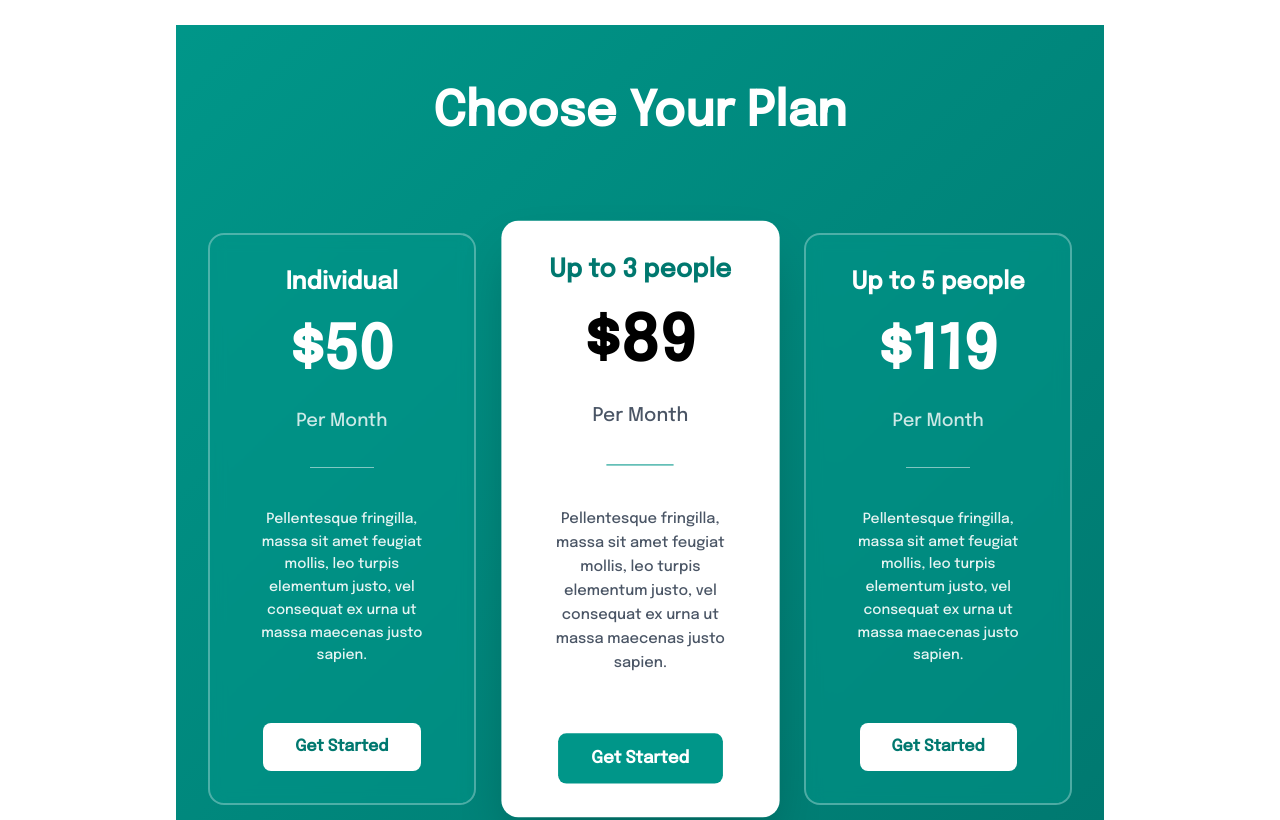
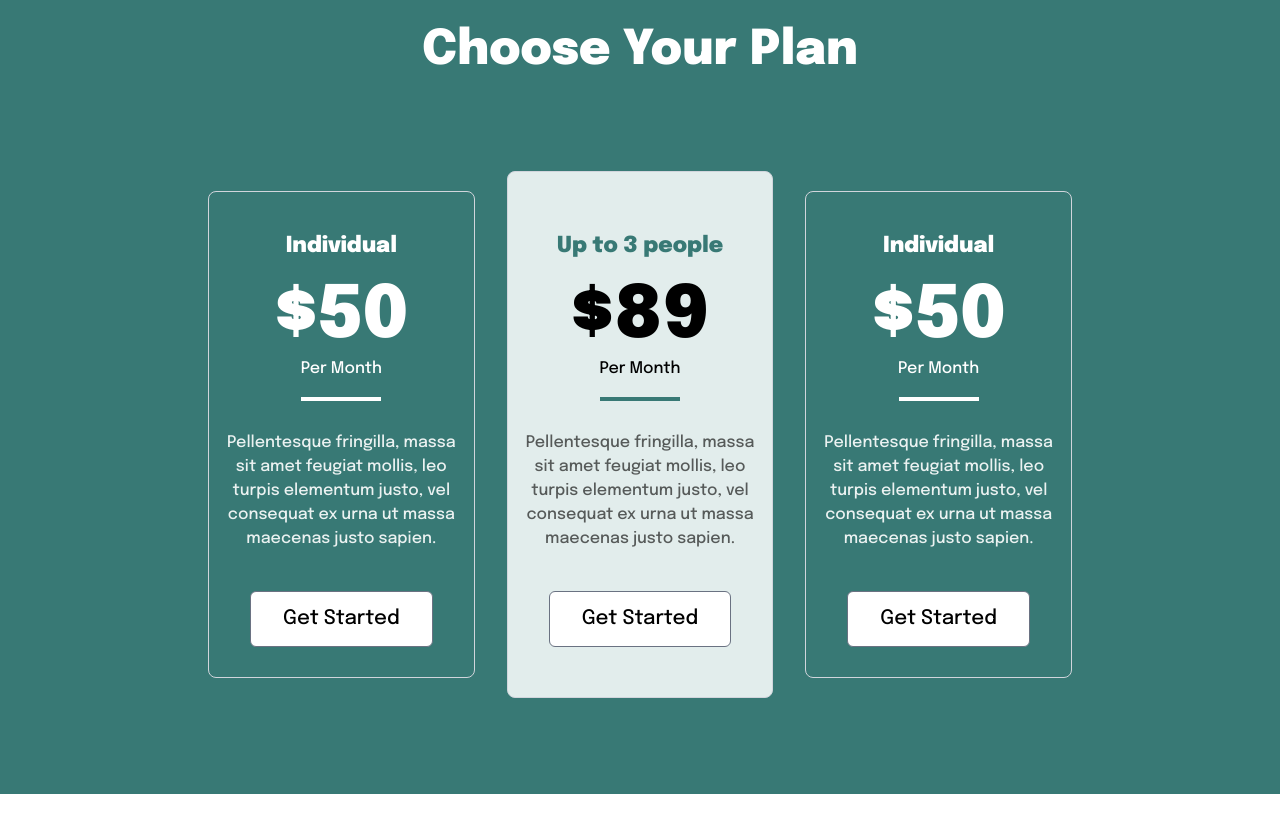
Before and after one commit to mr-harikrishnan/gng-next-js-final-project, a Next.js app: page / in a window 1280 px wide. Shown: the part 6340-7160 px from the top of the page. Built offline with nearby package versions, Linux system fonts and the light colour scheme.

Commit message:
plan section completed

```diff
--- a/src/app/(root)/component/findAndStartCourse/FindAndStartCourse.tsx
+++ b/src/app/(root)/component/findAndStartCourse/FindAndStartCourse.tsx
@@ -15,7 +15,7 @@ function FindAndStartCourse() {
                     <input type="text" placeholder='Full Name*' className='border border-gray-500 rounded-md py-3 px-12' />
                     <input type="text" placeholder='Email*' className='border border-gray-500 rounded-md py-3 px-12' />
                     <input type="text" placeholder='English*' className='border border-gray-500 rounded-md py-3 px-12' />
-                    <Button></Button>
+                    <Button text={"Button"} ></Button>
                 </div>
             </div>
         </div>
--- a/src/app/(root)/component/plan/Plan.tsx
+++ b/src/app/(root)/component/plan/Plan.tsx
@@ -1,41 +1,13 @@
+import Button from '@/common/Button'
+import PlanFullCard from '@/common/PlanFullCard'
 import React from 'react'
 
 function Plan() {
     return (
-        <div className='w-full min-h-screen bg-gradient-to-br from-teal-600 to-teal-700 py-8 md:py-16'>
-            <h1 className='text-3xl md:text-5xl font-bold text-center text-white mb-8 md:mb-16 px-4'>Choose Your Plan</h1>
+        <div className='w-full min-h-screen  py-8 md:py-16'>
+            <h1 className='text-[32px] font-morebold mt-8.5  md:text-5xl  text-center text-white  md:mb-16 px-4'>Choose Your Plan</h1>
             <div className='w-full'>
-                <div className="flex flex-col lg:flex-row mt-4 md:mt-8 justify-center items-center gap-6 md:gap-8 p-4 md:p-8">
-                    {/* Individual Plan */}
-                    <div className="flex items-center gap-6 flex-col w-full max-w-sm mx-auto p-6 md:p-8 rounded-2xl border-2 border-white/30 bg-teal-600/50 backdrop-blur-sm text-white">
-                        <h5 className="text-xl md:text-2xl font-bold text-white">Individual</h5>
-                        <h1 className="text-5xl md:text-6xl font-bold text-white">$50</h1>
-                        <div className="text-base md:text-lg text-white/80 mb-2">Per Month</div>
-                        <hr className="w-12 md:w-16 border-white/50 mb-4" />
-                        <p className="mb-6 md:mb-8 text-sm text-center text-white/90 leading-relaxed px-2">Pellentesque fringilla, massa sit amet feugiat mollis, leo turpis elementum justo, vel consequat ex urna ut massa maecenas justo sapien.</p>
-                        <button className="w-full md:w-auto px-6 md:px-8 py-3 bg-white text-teal-700 font-semibold rounded-lg hover:bg-gray-100 transition-colors">Get Started</button>
-                    </div>
-
-                    {/* Up to 3 people Plan (Featured) */}
-                    <div className="flex items-center gap-6 flex-col w-full max-w-sm mx-auto p-6 md:p-8 rounded-2xl bg-white text-gray-800 shadow-2xl lg:transform lg:scale-105">
-                        <h5 className="text-xl md:text-2xl font-bold text-teal-700">Up to 3 people</h5>
-                        <h1 className="text-5xl md:text-6xl font-bold text-black">$89</h1>
-                        <div className="text-base md:text-lg text-gray-600 mb-2">Per Month</div>
-                        <hr className="w-12 md:w-16 border-teal-600 mb-4" />
-                        <p className="mb-6 md:mb-8 text-sm text-center text-gray-600 leading-relaxed px-2">Pellentesque fringilla, massa sit amet feugiat mollis, leo turpis elementum justo, vel consequat ex urna ut massa maecenas justo sapien.</p>
-                        <button className="w-full md:w-auto px-6 md:px-8 py-3 bg-teal-600 text-white font-semibold rounded-lg hover:bg-teal-700 transition-colors">Get Started</button>
-                    </div>
-
-                    {/* Up to 5 people Plan */}
-                    <div className="flex items-center gap-6 flex-col w-full max-w-sm mx-auto p-6 md:p-8 rounded-2xl border-2 border-white/30 bg-teal-600/50 backdrop-blur-sm text-white">
-                        <h5 className="text-xl md:text-2xl font-bold text-white">Up to 5 people</h5>
-                        <h1 className="text-5xl md:text-6xl font-bold text-white">$119</h1>
-                        <div className="text-base md:text-lg text-white/80 mb-2">Per Month</div>
-                        <hr className="w-12 md:w-16 border-white/50 mb-4" />
-                        <p className="mb-6 md:mb-8 text-sm text-center text-white/90 leading-relaxed px-2">Pellentesque fringilla, massa sit amet feugiat mollis, leo turpis elementum justo, vel consequat ex urna ut massa maecenas justo sapien.</p>
-                        <button className="w-full md:w-auto px-6 md:px-8 py-3 bg-white text-teal-700 font-semibold rounded-lg hover:bg-gray-100 transition-colors">Get Started</button>
-                    </div>
-                </div>
+                <PlanFullCard></PlanFullCard>
             </div>
         </div>
     )
--- a/src/app/(root)/component/testmonials/Testmonials.tsx
+++ b/src/app/(root)/component/testmonials/Testmonials.tsx
@@ -13,13 +13,13 @@ function Testimonials() {
         },
         {
             img: "https://cdn.prod.website-files.com/64184874f371bc785f2236eb/641addc146b44664c7dd4da6_Testimonial%203.webp",
-            desc: "The classes here are really amazing. Every lesson is filled with new things to learn, and the teachers always make sure we understand everything. I feel more confident speaking English now, thanks to their support and patience.",
+            desc: "The teachers are simply wonderful. I am very happy that I went to study English here. Lessons and practice at the highest level. Thanks for the lessons!",
             name: "Darlene Robertson",
             role: "Realtor",
         },
         {
             img: "https://cdn.prod.website-files.com/64184874f371bc785f2236eb/641addc1ff0f86116af72b41_Testimonial%201.webp",
-            desc: "Studying English here was one of the best decisions I've made. The environment is friendly, and the teachers are always encouraging. They help you not just learn grammar, but also use English in real life. I enjoyed every moment of the course!",
+            desc: "The teachers are simply wonderful. I am very happy that I went to study English here. Lessons and practice at the highest level. Thanks for the lessons!",
             name: "Courtney Henry",
             role: "Designer",
         },
@@ -73,7 +73,7 @@ function Testimonials() {
                         </svg>
                     </button>
 
-                    <div className="text-center flex items-center overflow-y-auto min-h-130 max-h-130 lg:max-h-60 lg:min-h-60 px-10 font-morebold text-[34px] md:text-2xl lg:text-3xl text-[#387975] max-w-4xl  leading-9">
+                    <div className="text-center flex items-center overflow-y-auto  px-10 font-morebold text-[34px] md:text-2xl lg:text-3xl text-[#387975] max-w-4xl  leading-9">
                         {testmonialsData[data].desc}
                     </div>
 
--- a/src/app/(root)/page.tsx
+++ b/src/app/(root)/page.tsx
@@ -116,7 +116,7 @@ export default function Home() {
 
       {/* -----section 7 plan-------- */}
 
-      <section className=" w-full   mt-15 xl:px-44  ">
+      <section className=" w-full bg-[#387975]  mt-15 xl:px-44  ">
 
         <Plan></Plan>
 
--- /dev/null
+++ b/src/common/PlanCardBig.tsx
@@ -0,0 +1,34 @@
+import React from 'react'
+import Button from './Button'
+
+type DataType = {
+    type: string,
+    price: string,
+    validity: string,
+    desc: string
+}
+
+type DataTypeProps = {
+    data: DataType
+}
+
+
+function PlanCardBig({ data }: DataTypeProps) {
+    return (
+        <div className="flex items-center flex-col w-full max-w-[20rem]  bg-[#E2EDEC] rounded-lg border border-gray-300  text-white
+        lg:py-5
+        ">
+            <h5 className="text-[22px] mt-9.5  font-morebold text-[#387975]">{data.type}</h5>
+            <h1 className="text-[72px]  font-morebold text-black">{data.price}</h1>
+            <div className="font-  text-black -mt-3.5 ">{data.validity}</div>
+            <div className="w-20 h-1 mt-4  bg-[#387975] " ></div>
+            <p className="text-[16px] mt-7.5   text-center text-[#565A59]  px-4">{data.desc}</p>
+
+            <div className='px-6 mt-10 mb-7.5'>
+                <Button text={"Get Started"} ></Button>
+            </div>
+        </div>
+    )
+}
+
+export default PlanCardBig
--- /dev/null
+++ b/src/common/PlanCardSmall.tsx
@@ -0,0 +1,32 @@
+import React from 'react'
+import Button from './Button'
+
+type DataType = {
+    type: string,
+    price: string,
+    validity: string,
+    desc: string
+}
+
+type DataTypeProps = {
+    data:DataType
+}
+
+
+function PlanCardSmall({ data }: DataTypeProps) {
+    return (
+        <div className="flex items-center flex-col w-full max-w-[20rem]   rounded-lg border border-gray-300 text-white">
+            <h5 className="text-[22px] mt-9.5  font-morebold text-white">{data.type}</h5>
+            <h1 className="text-[72px]  font-morebold text-white">{data.price}</h1>
+            <div className="font- m text-white -mt-3.5 ">{data.validity}</div>
+            <div className="w-20 h-1 mt-4  bg-white " ></div>
+            <p className="text-[16px] mt-7.5   text-center text-white/90  px-4">{data.desc}</p>
+
+            <div className='px-6 mt-10 mb-7.5'>
+                <Button text={"Get Started"} ></Button>
+            </div>
+        </div>
+    )
+}
+
+export default PlanCardSmall
--- /dev/null
+++ b/src/common/PlanFullCard.tsx
@@ -0,0 +1,55 @@
+import React from 'react'
+import PlanCardSmall from './PlanCardSmall'
+import PlanCardBig from './PlanCardBig'
+
+
+
+function PlanFullCard() {
+
+    const planData = [
+        {
+            type: "Individual",
+            price: "$50",
+            validity: "Per Month",
+            desc: "Pellentesque fringilla, massa sit amet feugiat mollis, leo turpis elementum justo, vel consequat ex urna ut massa maecenas justo sapien."
+
+        },
+        {
+            type: "Up to 3 people",
+            price: "$89",
+            validity: "Per Month",
+            desc: "Pellentesque fringilla, massa sit amet feugiat mollis, leo turpis elementum justo, vel consequat ex urna ut massa maecenas justo sapien."
+
+        },
+        {
+            type: "Up to 5 people",
+            price: "$119",
+            validity: "Per Month",
+            desc: "Pellentesque fringilla, massa sit amet feugiat mollis, leo turpis elementum justo, vel consequat ex urna ut massa maecenas justo sapien."
+
+        }
+
+    ]
+
+    return (
+        <div className="w-full grid grid-cols-1  mt-7 gap-6  p-4 justify-items-center
+          sm:grid-cols-2 sm:place-items-center
+          lg:grid-cols-3
+
+          md:mt-8    md:gap-8  md:p-8">
+            <div className='col-span-'>
+                <PlanCardSmall data={planData[0]}></PlanCardSmall>
+            </div>
+
+            <div className='col-span-1'>
+                <PlanCardBig data={planData[1]}></PlanCardBig>
+            </div>
+
+            <div className='col-span-1 sm:col-span-2 lg:col-span-1'>
+                <PlanCardSmall data={planData[0]}></PlanCardSmall>
+            </div>
+        </div>
+    )
+}
+
+export default PlanFullCard
```
Also changed, not shown: src/common/PlanCard.tsx (deleted).
